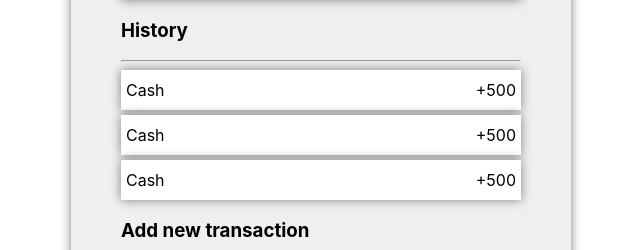
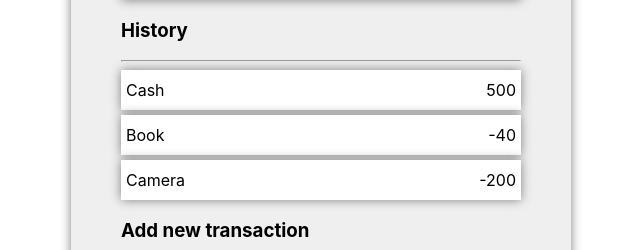
Before and after one commit to hamza181/learning-react, a React (Create React App) app: page / in a window 1280 px wide. Shown: the part 295-545 px from the top of the page, without its empty margins (319-959 px from the left). Built offline with nearby package versions, Linux system fonts and the light colour scheme.

Commit message:
put value in li with mapping

```diff
--- a/src/Child.js
+++ b/src/Child.js
@@ -1,6 +1,11 @@
 import React from "react";
 
 function Child() {
+  let transactions = [
+    { amount: 500, desc: "Cash" },
+    { amount: -40, desc: "Book" },
+    { amount: -200, desc: "Camera" },
+  ];
   return (
     <div className="container">
       <h1 className="text-center">Expense Tracker</h1>
@@ -24,18 +29,14 @@ function Child() {
       <hr />
 
       <ul className="transaction-list">
-        <li>
-          <span>Cash</span>
-          <span>+500</span>
-        </li>
-        <li>
-          <span>Cash</span>
-          <span>+500</span>
-        </li>
-        <li>
-          <span>Cash</span>
-          <span>+500</span>
-        </li>
+        {transactions.map((transObj, ind) => {
+          return (
+            <li>
+              <span>{transObj.desc}</span>
+              <span>{transObj.amount}</span>
+            </li>
+          );
+        })}
       </ul>
       <h3>Add new transaction</h3>
       <hr />
```
